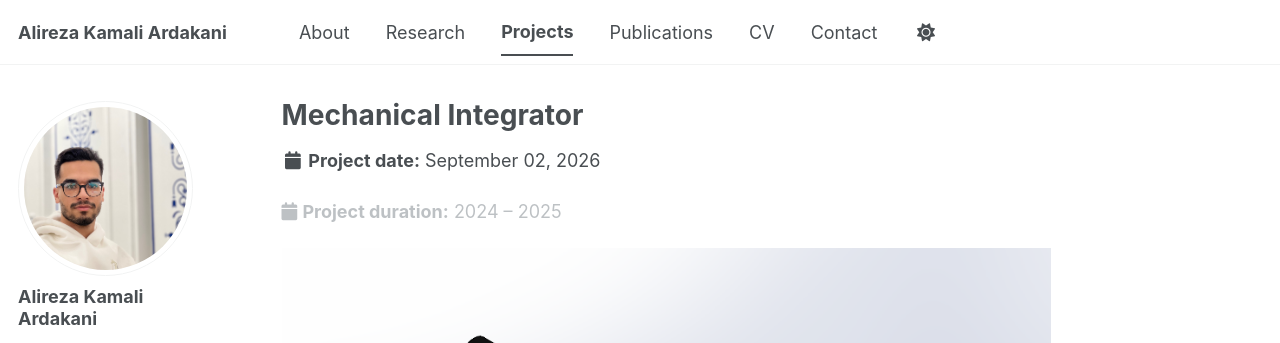
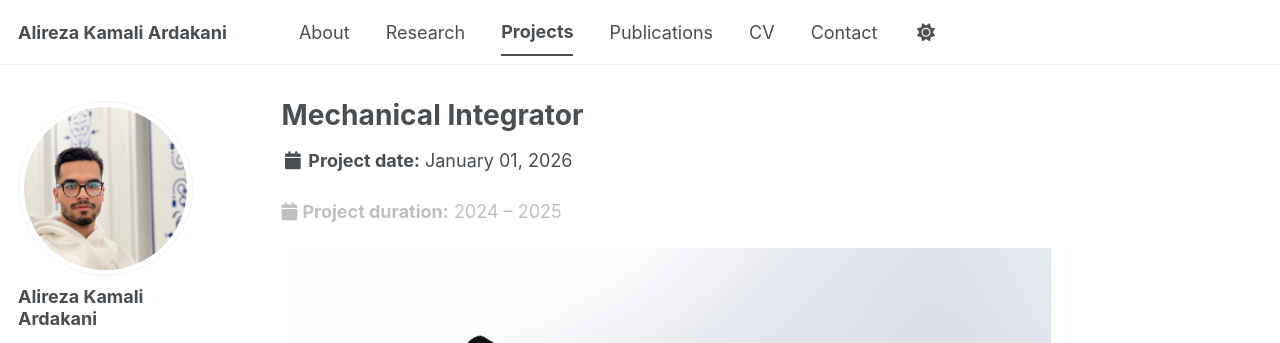
Before and after one commit to alirezakamali80/alirezakamali80.github.io, a Jekyll site: the page built from _portfolio/mechanical-integrator.md, in a window 1280 px wide and 900 px high. Shown: the top 343 px of the window. Built offline with Jekyll 4.4.1, drawn with Linux system fonts in a browser that asks for light colours; a style sheet for code colours, icons or effects is not loaded.

Commit message:
Update mechanical-integrator.md

```diff
--- a/_portfolio/mechanical-integrator.md
+++ b/_portfolio/mechanical-integrator.md
@@ -6,6 +6,8 @@ permalink: /portfolio/mechanical-integrator/
 excerpt: "Design, fabrication, modeling, and experimental validation of a stepper-motor-driven mechanical integrator."
 author_profile: true
 duration: "2024 – 2025"
+date: 2026-01-01
+show_date: false
 header:
   teaser: /images/projects/mechanical-integrator.png
 ---
```
